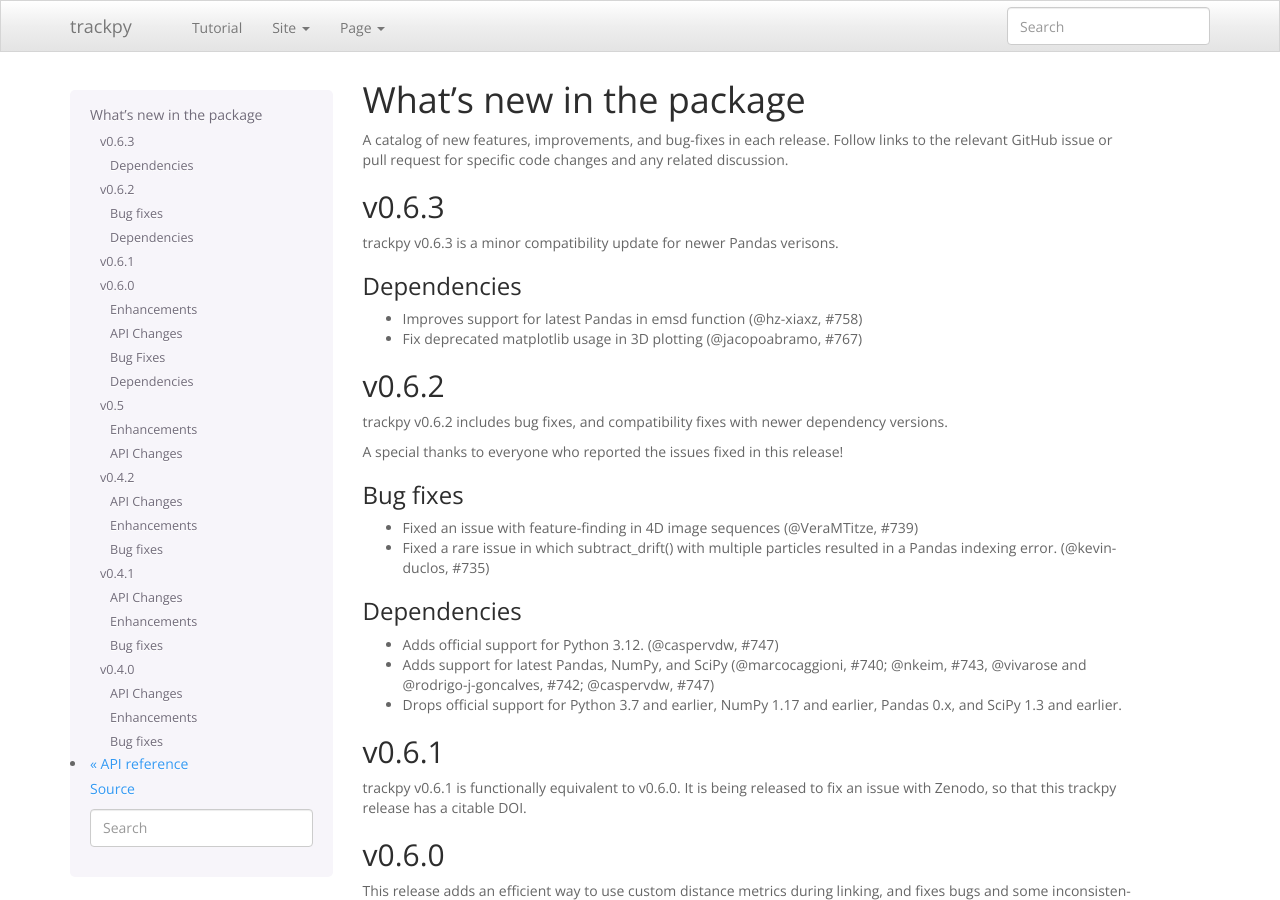
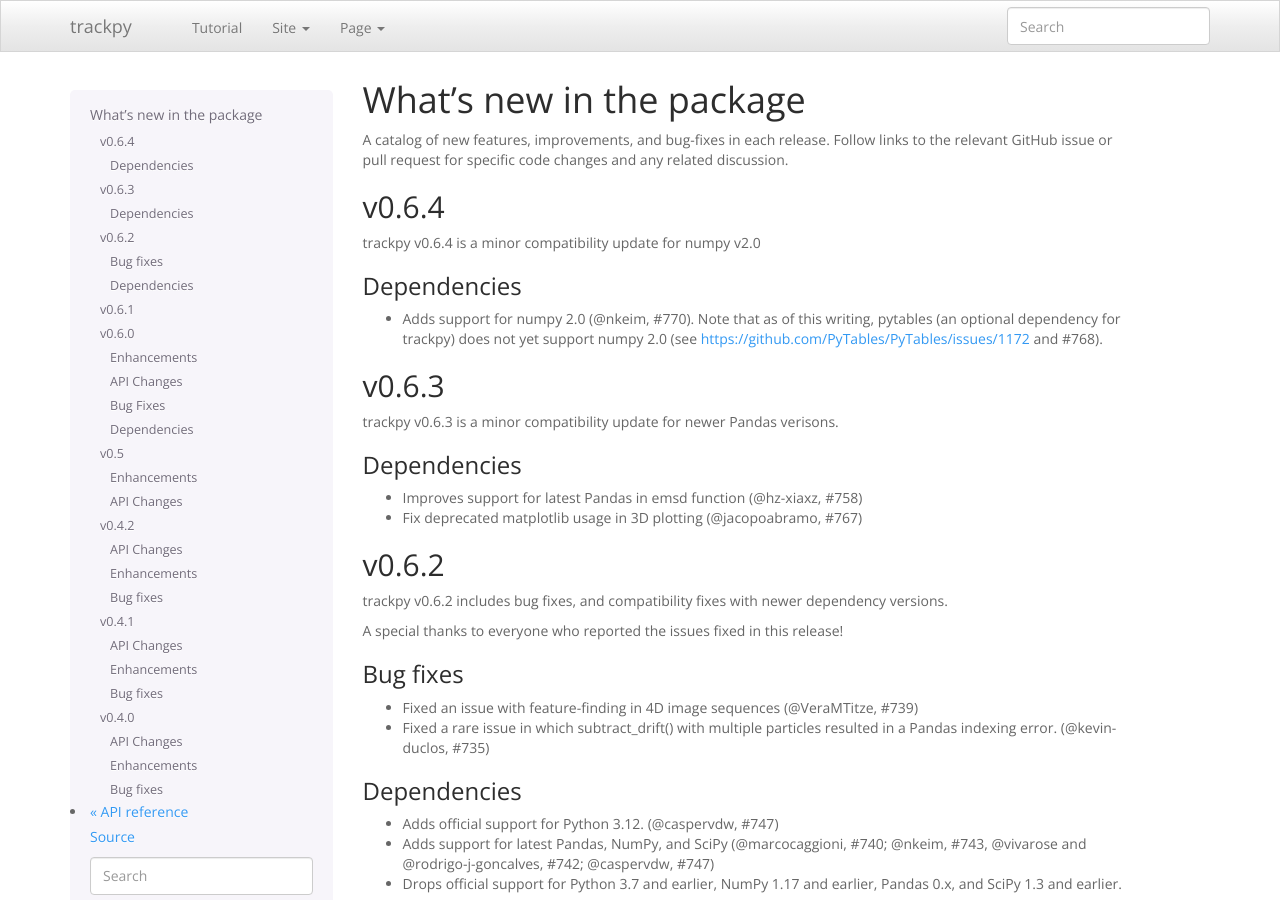
Before and after one commit to soft-matter/trackpy, a Sphinx documentation site: the page built from doc/whatsnew.rst, in a window 1280 px wide and 900 px high. Built offline with Sphinx 7.4.7, drawn with Linux system fonts in a browser that asks for light colours; pages that are not in the unit, such as notebooks, are missing from menus; the version number could not be read and is left out.

Commit message:
DOC: Release notes for numpy2

```diff
--- a/doc/releases/v0.6.txt
+++ b/doc/releases/v0.6.txt
@@ -1,3 +1,16 @@
+v0.6.4
+------
+
+trackpy v0.6.4 is a minor compatibility update for numpy v2.0
+
+Dependencies
+~~~~~~~~~~~~
+- Adds support for numpy 2.0 (@nkeim, #770). Note that as of this writing,
+  pytables (an optional dependency for trackpy) does not yet support
+  numpy 2.0 (see https://github.com/PyTables/PyTables/issues/1172 and
+  #768).
+
+
 v0.6.3
 ------
 
```
